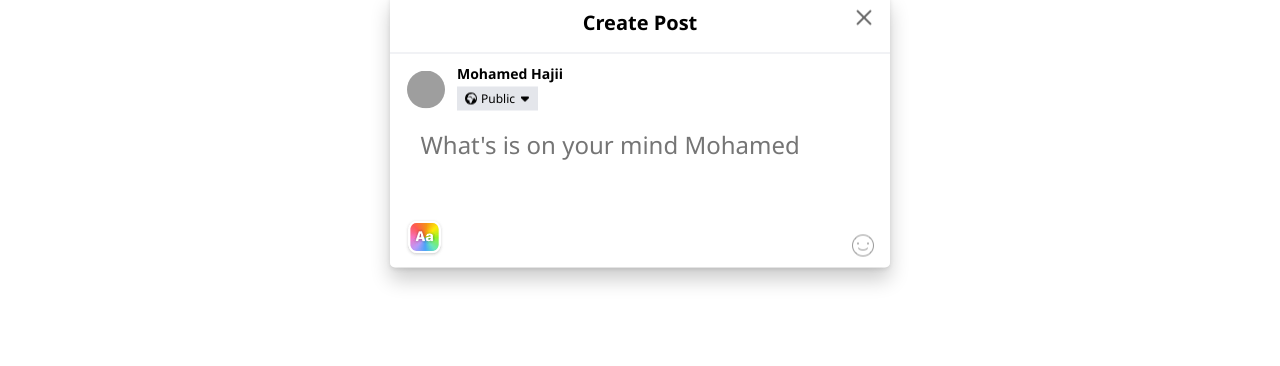
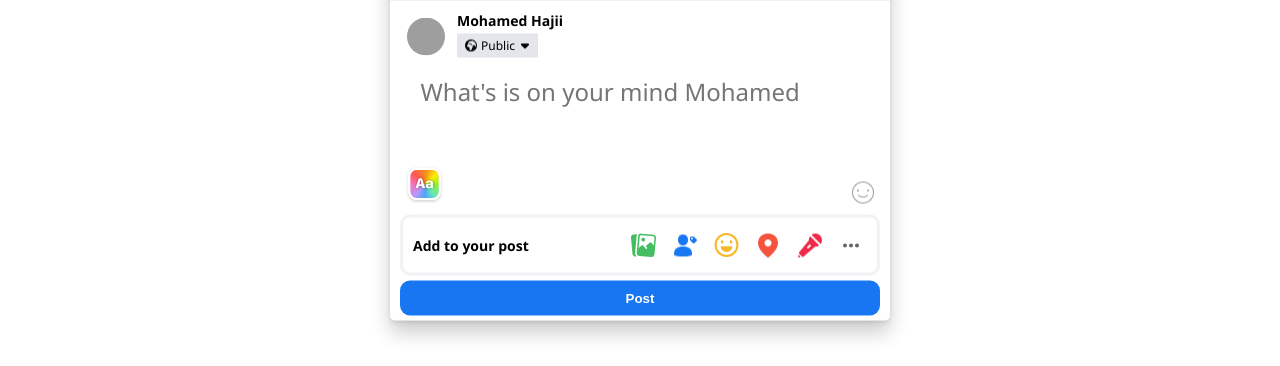
Before and after one commit to hazel-evn/facebook_v2_fe3, a React (Create React App) app: page / in a window 1280 px wide. Shown: the part 269-635 px from the top of the page. Built offline with nearby package versions, Linux system fonts and the light colour scheme; grey boxes are pictures that could not be loaded.

Commit message:
FBV-50 refactoring create post popup

```diff
--- /dev/null
+++ b/src/components/createPostPopup/AddToYourPost.js
@@ -0,0 +1,30 @@
+import React from "react";
+import { Dots, Feeling, Photo } from "../../svg";
+
+const AddToYourPost = () => {
+  return (
+    <div className="addtoyourpost">
+      <div className="addto_text">Add to your post</div>
+      <div className="post_header_right hover1">
+        <Photo color="#45bd62" />
+      </div>
+      <div className="post_header_right hover1">
+        <i className="tag_icon"></i>
+      </div>
+      <div className="post_header_right hover1">
+        <Feeling color="#f7b928" />
+      </div>
+      <div className="post_header_right hover1">
+        <i className="maps_icon"></i>
+      </div>
+      <div className="post_header_right hover1">
+        <i className="microphone_icon"></i>
+      </div>
+      <div className="post_header_right hover1">
+        <Dots color={"#65676b"} />
+      </div>
+    </div>
+  );
+};
+
+export default AddToYourPost;
--- /dev/null
+++ b/src/components/createPostPopup/EmojiPickerBackground.js
@@ -0,0 +1,37 @@
+import React, { useEffect, useRef, useState } from "react";
+import Picker from "emoji-picker-react";
+const EmojiPickerBackground = ({ text, textRef, setText }) => {
+  const [picker, setPicker] = useState(false);
+  const [cursorPosition, setCursorPosition] = useState();
+  useEffect(() => {
+    textRef.current.selectionEnd = cursorPosition;
+  }, [cursorPosition]);
+
+  const handleEmoji = ({ emoji }) => {
+    const ref = textRef.current;
+    ref.focus();
+    const start = text.substring(0, ref.selectionStart);
+    const end = text.substring(ref.selectionStart);
+    const newText = start + emoji + end;
+    setText(newText);
+    setCursorPosition(start.length + emoji.length);
+  };
+  return (
+    <div className="post_emoji_wrap">
+      {picker && (
+        <div className="comment_emoji_picker rlmove">
+          <Picker onEmojiClick={handleEmoji} />
+        </div>
+      )}
+      <img src="../../../icons/colorful.png" alt="" />
+      <i
+        className="emoji_icon_large"
+        onClick={() => {
+          setPicker((prev) => !prev);
+        }}
+      ></i>
+    </div>
+  );
+};
+
+export default EmojiPickerBackground;
--- a/src/components/createPostPopup/index.js
+++ b/src/components/createPostPopup/index.js
@@ -1,24 +1,12 @@
-import React, { useEffect, useRef, useState } from "react";
+import React, { useState, useRef } from "react";
+import AddToYourPost from "./AddToYourPost";
+import EmojiPickerBackground from "./EmojiPickerBackground";
 import "./style.css";
-import Picker from "emoji-picker-react";
+
 const CreatePostPopup = ({ user }) => {
   const [text, setText] = useState("");
   const [showPrev, setShowPrev] = useState(false);
-  const [picker, setPicker] = useState(false);
-  const [cursorPosition, setCursorPosition] = useState();
-  useEffect(() => {
-    textRef.current.selectionEnd = cursorPosition;
-  }, [cursorPosition]);
   const textRef = useRef(null);
-  const handleEmoji = ({ emoji }) => {
-    const ref = textRef.current;
-    ref.focus();
-    const start = text.substring(0, ref.selectionStart);
-    const end = text.substring(ref.selectionStart);
-    const newText = start + emoji + end;
-    setText(newText);
-    setCursorPosition(start.length + emoji.length);
-  };
   return (
     <div className="blur">
       <div className="postBox">
@@ -44,6 +32,7 @@ const CreatePostPopup = ({ user }) => {
           </div>
         </div>
         {!showPrev && (
+          <div>
             <div className="flex_center">
               <textarea
                 maxLength="100"
@@ -54,21 +43,15 @@ const CreatePostPopup = ({ user }) => {
                 onChange={(e) => setText(e.target.value)}
               ></textarea>
             </div>
-        )}
-        <div className="post_emoji_wrap">
-          {picker && (
-            <div className="comment_emoji_picker rlmove">
-              <Picker onEmojiClick={handleEmoji} />
+            <EmojiPickerBackground
+              text={text}
+              textRef={textRef}
+              setText={setText}
+            />
           </div>
         )}
-          <img src="../../../icons/colorful.png" alt="" />
-          <i
-            className="emoji_icon_large"
-            onClick={() => {
-              setPicker((prev) => !prev);
-            }}
-          ></i>
-        </div>
+        <AddToYourPost />
+        <button className="post_submit">Post</button>
       </div>
     </div>
   );
--- a/src/components/createPostPopup/style.css
+++ b/src/components/createPostPopup/style.css
@@ -97,3 +97,38 @@
 .rlmove {
   right: -7rem;
 }
+/* end create post & emoji picker */
+.addtoyourpost {
+  display: flex;
+  align-items: center;
+  gap: 10px;
+  margin: auto 10px;
+  padding: 10px;
+  border-radius: 10px;
+  border: 3px solid var(--bg-forth);
+}
+.addto_text {
+  width: 50%;
+  font-weight: 600;
+  font-size: 14px;
+}
+.post_header_right {
+  width: 35px;
+  height: 35px;
+  display: grid;
+  place-items: center;
+  cursor: pointer;
+  border-radius: 50%;
+}
+.post_submit {
+  width: calc(96%);
+  margin: 5px 10px;
+  padding: 10px;
+  outline: none;
+  border: none;
+  background: var(--blue-color);
+  color: #fff;
+  font-weight: 600;
+  cursor: pointer;
+  border-radius: 10px;
+}
```
Lines whose indentation alone changed are shown as unchanged.
